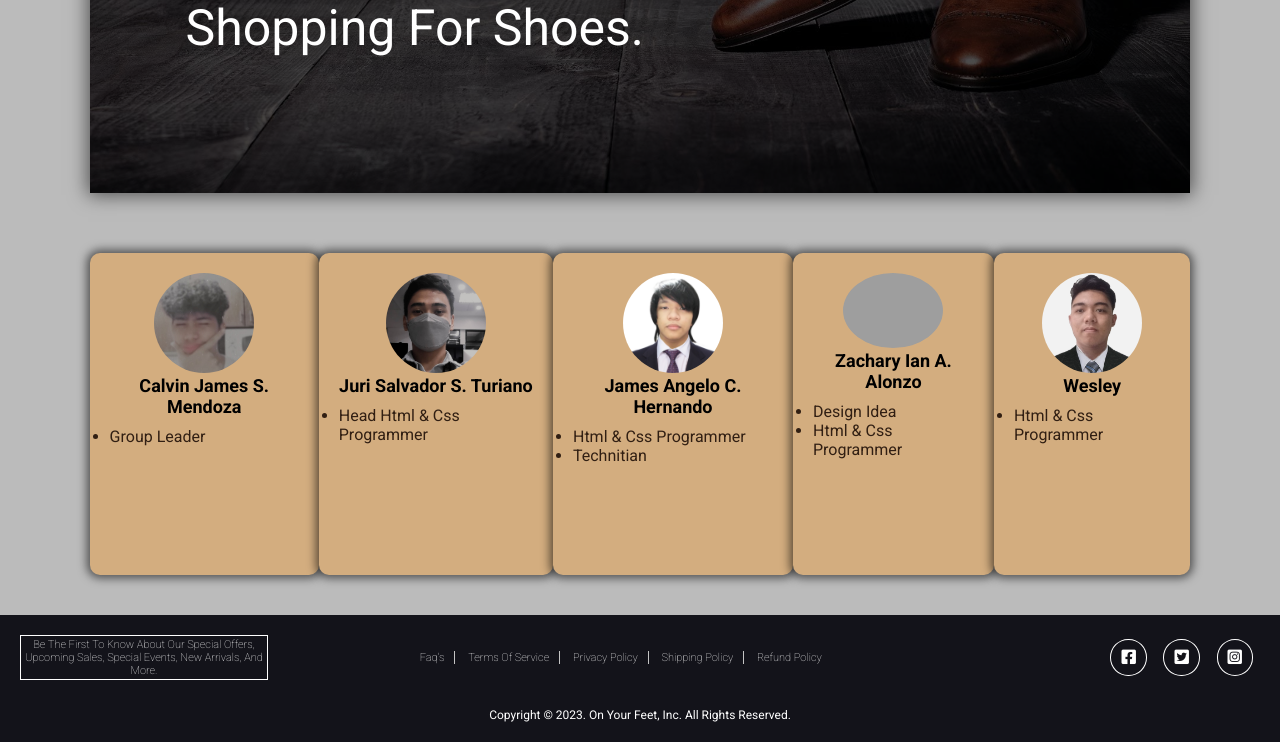
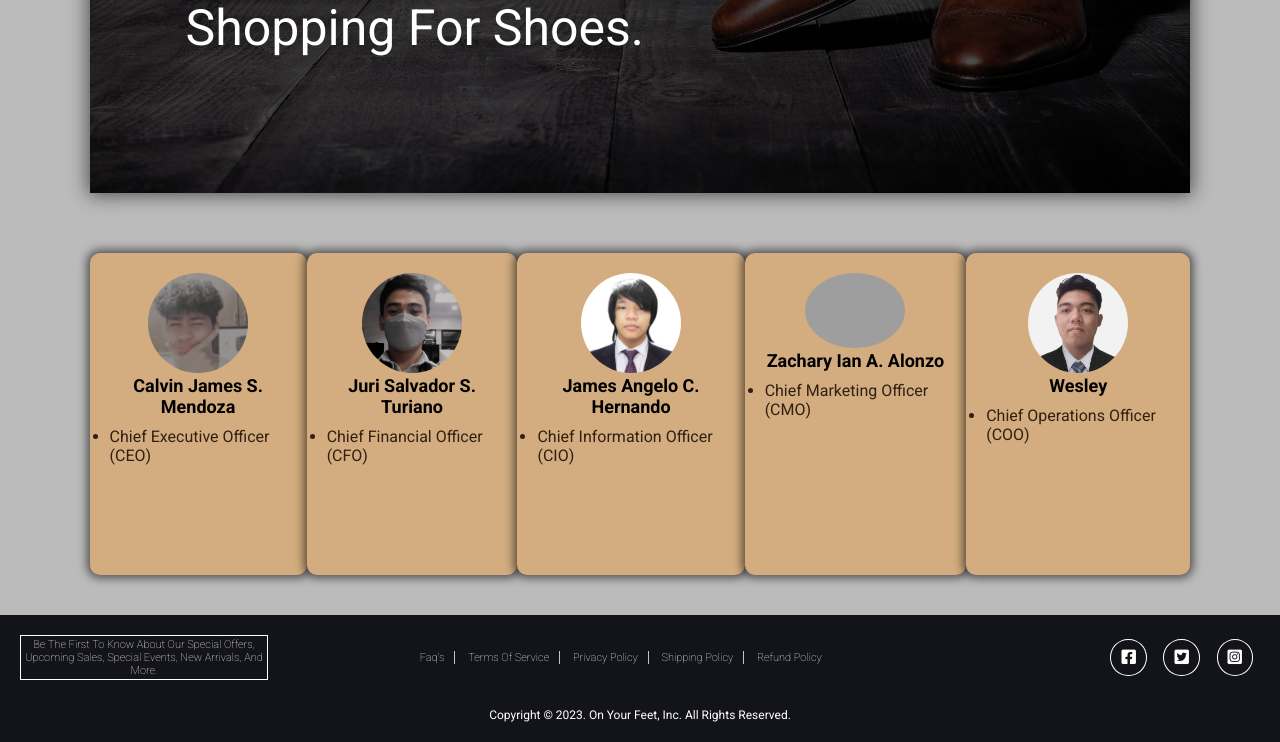
Before and after one commit to Airtrickster/shoebox-onyourfeet, a PHP site: page /about.html in a window 1280 px wide. Shown: the part 1114-1856 px from the top of the page. Run offline with PHP 8.4, Linux system fonts and the light colour scheme; grey boxes are pictures that could not be loaded.

Commit message:
about product

```diff
--- a/about.html
+++ b/about.html
@@ -104,7 +104,7 @@
                 <h3>Calvin James S. Mendoza</h3>
                  <div>
                     <ul>
-                        <li>Group Leader</li>
+                        <li>Chief Executive Officer (CEO)</li>
                     </ul>
                 </div>
             </div>
@@ -113,7 +113,7 @@
                 <h3>Juri Salvador S. Turiano</h3>
                  <div>
                     <ul>
-                        <li>Head Html & Css Programmer</li>
+                        <li>Chief Financial Officer (CFO)</li>
                     </ul>
                 </div>
             </div>
@@ -122,8 +122,7 @@
                 <h3>James Angelo C. Hernando</h3>
                 <div>
                     <ul>
-                        <li>Html & Css Programmer</li>
-                        <li>Technitian</li>
+                        <li>Chief Information Officer (CIO)</li>
                     </ul>
                 </div>
             </div>
@@ -132,8 +131,7 @@
                 <h3>Zachary Ian A. Alonzo</h3>
                  <div>
                     <ul>
-                        <li>Design Idea</li>
-                        <li>Html & Css Programmer</li>
+                        <li>Chief Marketing Officer (CMO)</li>
                     </ul>
                 </div>
             </div>
@@ -142,7 +140,7 @@
                 <h3>Wesley</h3>
                  <div>
                     <ul>
-                        <li>Html & Css Programmer</li>
+                        <li>Chief Operations Officer (COO)</li>
                     </ul>
                 </div>
             </div>
--- a/css/style.css
+++ b/css/style.css
@@ -401,6 +401,7 @@
     .content button{
         padding: 10px 50px;
         border-radius: 10px;
+        width: 100%;
         display: flex;
         justify-content: center;
         text-align: center;
```
Also changed, not shown: product.html (+6 -7 lines), images/cal.jpg (added), images/eme.jpg (added), images/hern.jpg (added).
